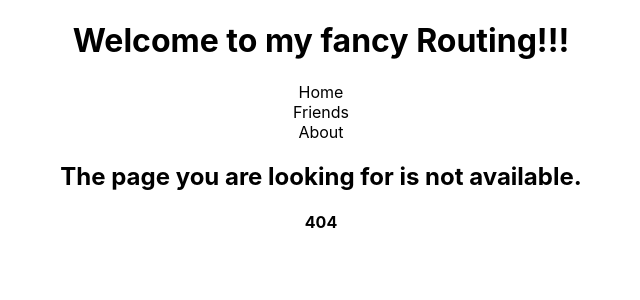
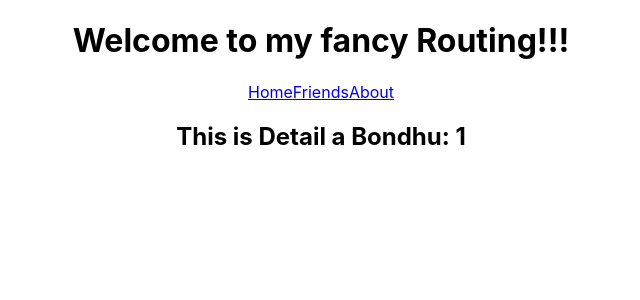
Before and after one commit to mosheurpau/Module-52-React-router, a React (Create React App) app: page /friend/1 in a window 1280 px wide. Before the commit this address had no page. Shown: the top 300 px of the page, without its empty margins (319-959 px from the left). Built offline with nearby package versions, Linux system fonts and the light colour scheme.

Commit message:
Create route with some fixed and some dynamic part

```diff
--- a/src/App.js
+++ b/src/App.js
@@ -1,6 +1,7 @@
 import { Route, Routes } from "react-router-dom";
 import "./App.css";
 import About from "./components/About/About";
+import FriendDetail from "./components/FriendDetail/FriendDetail";
 import Friends from "./components/Friends/Friends";
 import Header from "./components/Header/Header";
 import Home from "./components/Home/Home";
@@ -13,6 +14,10 @@
       <Routes>
         <Route path="/" element={<Home />}></Route>
         <Route path="/friends" element={<Friends></Friends>}></Route>
+        <Route
+          path="/friend/:friendId"
+          element={<FriendDetail></FriendDetail>}
+        ></Route>
         <Route path="/about" element={<About></About>}></Route>
         <Route path="*" element={<NotFound></NotFound>}></Route>
       </Routes>
--- a/src/components/Friend/Friend.js
+++ b/src/components/Friend/Friend.js
@@ -1,5 +1,5 @@
 import React from "react";
-import { useNavigate } from "react-router-dom";
+import { Link, useNavigate } from "react-router-dom";
 
 const Friend = (props) => {
   const { name, username, id } = props.friend;
@@ -12,6 +12,7 @@
   return (
     <div>
       <h2>Name: {name}</h2>
+      <Link to={"/friend/" + id}>Show Detail</Link>
       <button onClick={showFriendDetail}>
         {username} id: {id}
       </button>
--- /dev/null
+++ b/src/components/FriendDetail/FriendDetail.js
@@ -0,0 +1,13 @@
+import React from "react";
+import { useParams } from "react-router-dom";
+
+const FriendDetail = () => {
+  const params = useParams();
+  return (
+    <div>
+      <h2>This is Detail a Bondhu: {params.friendId}</h2>
+    </div>
+  );
+};
+
+export default FriendDetail;
--- a/src/components/Header/Header.js
+++ b/src/components/Header/Header.js
@@ -7,9 +7,13 @@
     <div>
       <h1>Welcome to my fancy Routing!!!</h1>
       <nav>
-        <CustomLink to="/">Home</CustomLink>
+        <Link to="/">Home</Link>
+        <Link to="/friends">Friends</Link>
+        <Link to="/about">About</Link>
+
+        {/* <CustomLink to="/">Home</CustomLink>
         <CustomLink to="/friends">Friends</CustomLink>
-        <CustomLink to="/about">About</CustomLink>
+        <CustomLink to="/about">About</CustomLink> */}
       </nav>
     </div>
   );
```
